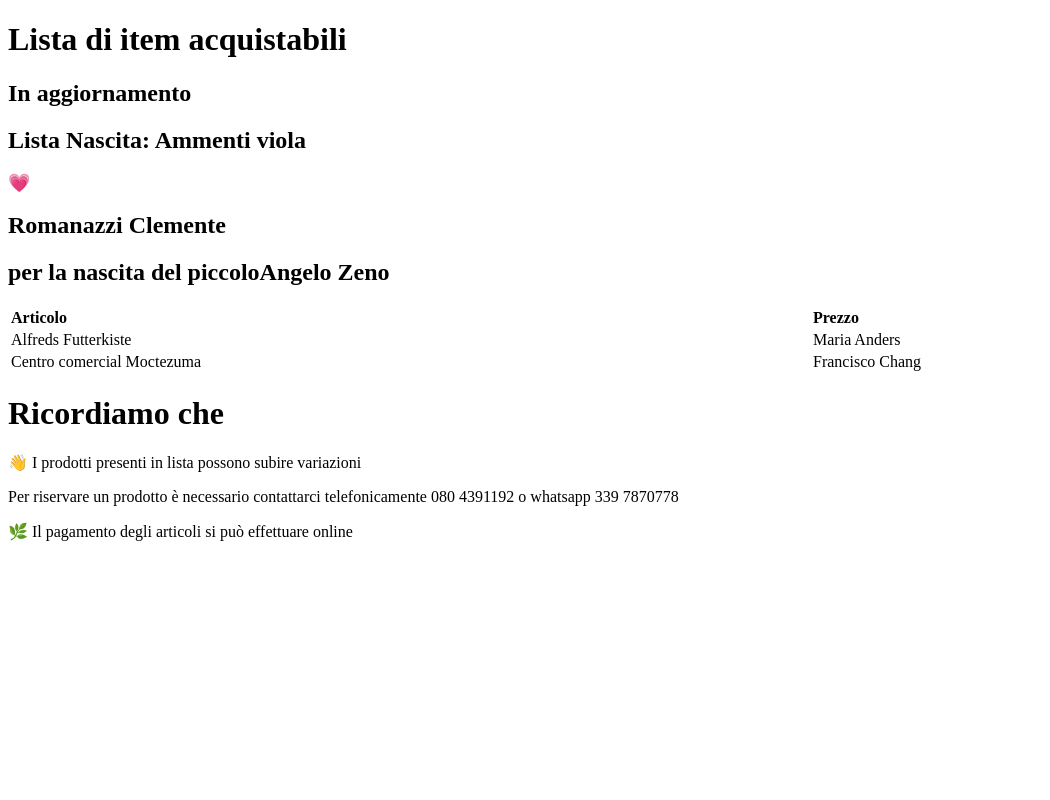
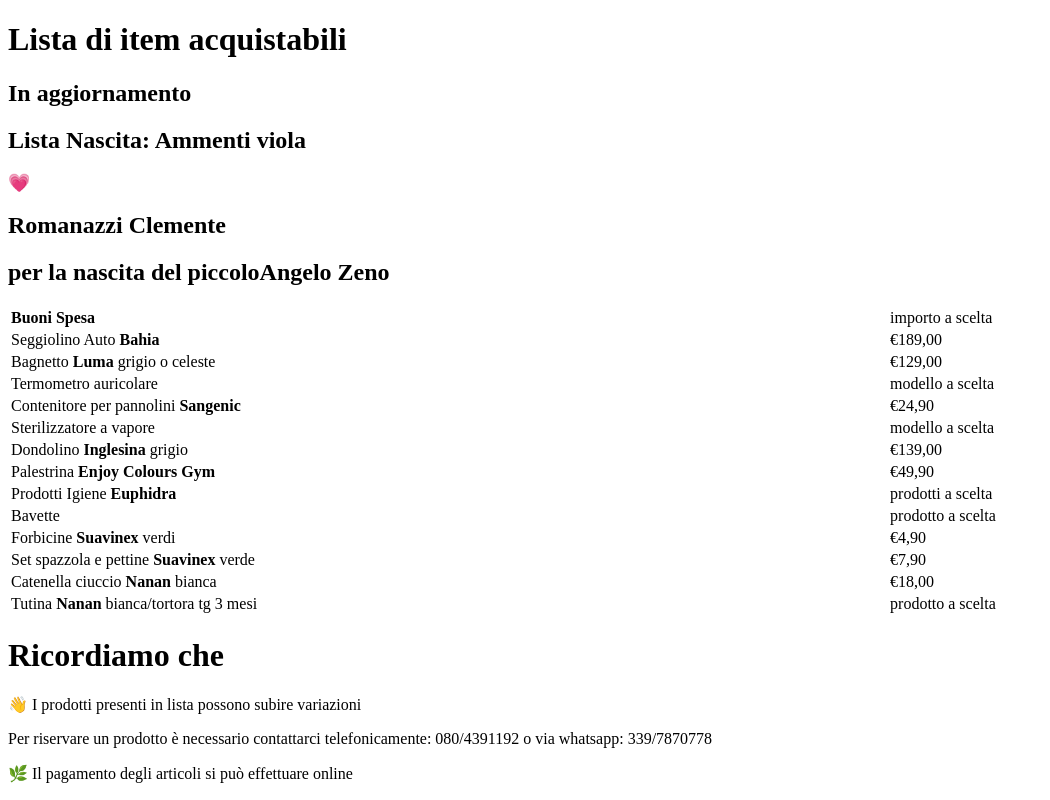
Before and after one commit to iobimbofasano/listanascite, a plain HTML site: page index.html in a window 1280 px wide. Shown: the whole page, without its empty margins (0-1050 px from the left). Drawn offline with Linux system fonts and the light colour scheme.

Commit message:
Update index.html

```diff
--- a/index.html
+++ b/index.html
@@ -3,7 +3,7 @@
 <!--Elemento di primo livello gerarchico (Head)-->
 		<head>
 <!--Indicazione che appare nella finestra (Title)-->
-		<title>Lista di items acquistabili</title>
+		<title>IO BIMBO FASANO</title>
 	<meta charset="UTF-8"/>
 	<meta name="viewport" content="width=device-width, initial-scale=1, user-scalable=no">
 <title>Lista di item acquistabili</title>
@@ -19,23 +19,26 @@ table, tr {
   text-align: left;
 }
 </style>
-  <tr>
-    <th>Articolo</th>
-    <th>Prezzo</th>
-  </tr>
-  <tr>
-    <td>Alfreds Futterkiste</td>
-    <td>Maria Anders</td>
-  </tr>
-  <tr>
-    <td>Centro comercial Moctezuma</td>
-    <td>Francisco Chang</td>
-  </tr>
+  <tr><td><b>Buoni Spesa</b></td><td>importo a scelta</td></tr>
+<tr><td>Seggiolino Auto <b>Bahia</b></td><td>€189,00</td></tr>
+<tr><td>Bagnetto <b>Luma</b> grigio o celeste</td><td>€129,00</td></tr>
+<tr><td>Termometro auricolare</td><td>modello a scelta</td></tr>
+<tr><td>Contenitore per pannolini <b>Sangenic</b></td><td>€24,90</td></tr>
+<tr><td>Sterilizzatore a vapore</td><td>modello a scelta</td></tr>
+<tr><td>Dondolino <b>Inglesina</b> grigio</td><td>€139,00</td></tr>
+<tr><td>Palestrina <b>Enjoy Colours Gym</b></td><td>€49,90</td></tr>
+<tr><td>Prodotti Igiene <b>Euphidra</b></td><td>prodotti a scelta</td></tr>
+<tr><td>Bavette</td><td>prodotto a scelta</td></tr>
+<tr><td>Forbicine <b>Suavinex</b> verdi</td><td>€4,90</td></tr>
+<tr><td>Set spazzola e pettine <b>Suavinex</b> verde</td><td>€7,90</td></tr>
+<tr><td>Catenella ciuccio <b>Nanan</b> bianca</td><td>€18,00</td></tr>
+<tr><td>Tutina <b>Nanan</b> bianca/tortora tg 3 mesi</td><td>prodotto a scelta</td></tr>
+
 </table>
 <footer>
   <h1> Ricordiamo che</h1>
   <p>&#128075; I prodotti presenti in lista possono subire variazioni</p>
-  <p>Per riservare un prodotto è necessario contattarci telefonicamente 080 4391192 o whatsapp 339 7870778</p>
+  <p>Per riservare un prodotto è necessario contattarci telefonicamente: 080/4391192 o via whatsapp: 339/7870778</p>
   <p>&#127807; Il pagamento degli articoli si può effettuare online</p>
 </footer>
 </body>
```
